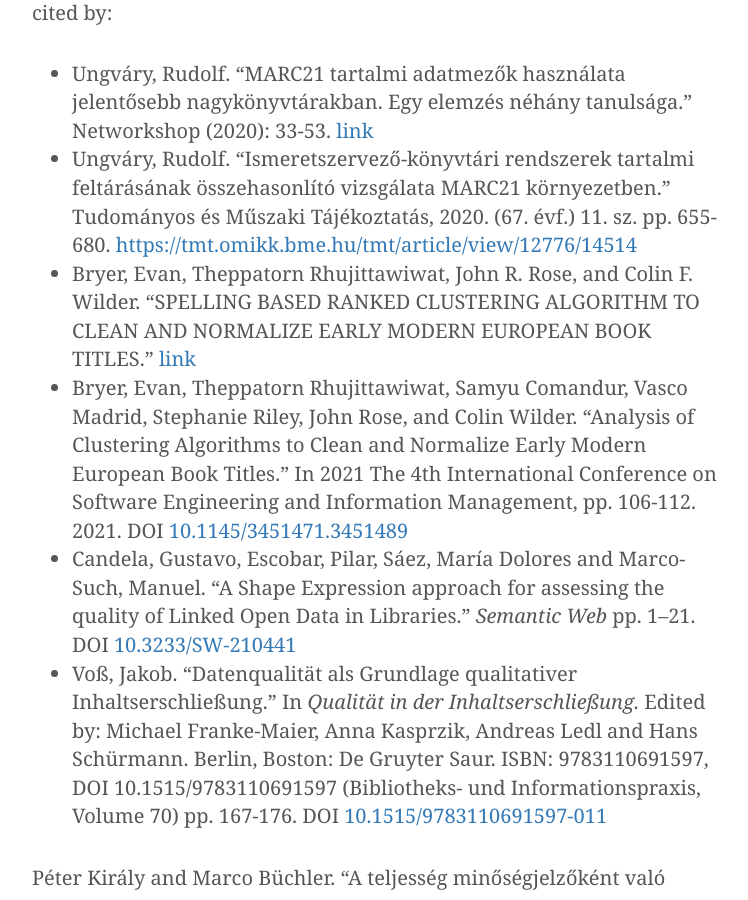
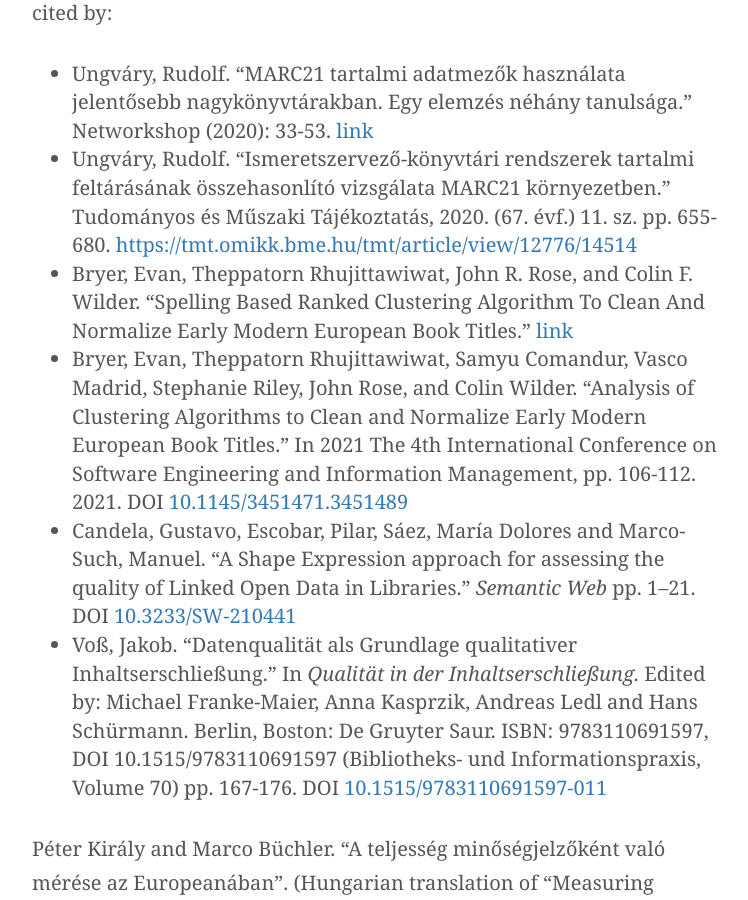
Before and after one commit to pkiraly/pkiraly.github.io, a Jekyll site: the page built from about.md, in a window 1280 px wide and 900 px high, scrolled down 7699 px. Shown: the whole window, without its empty margins (258-1006 px from the left). Built offline with Jekyll 4.4.1, drawn with Linux system fonts in a browser that asks for light colours; nearby versions of some CDN libraries; some web fonts are replaced; comment, search, counter and statistics services are not loaded.

Commit message:
adding citations

```diff
--- a/about.md
+++ b/about.md
@@ -95,7 +95,7 @@ Péter Király. “Validating 126 million MARC records”. In *DATeCH2019 Procee
 cited by:<br/>
  * Ungváry, Rudolf. "MARC21 tartalmi adatmezők használata jelentősebb nagykönyvtárakban. Egy elemzés néhány tanulsága." Networkshop (2020): 33-53. [link](http://real.mtak.hu/119192/1/ungvary.pdf)
  * Ungváry, Rudolf. "Ismeretszervező-könyvtári rendszerek tartalmi feltárásának összehasonlító vizsgálata MARC21 környezetben." Tudományos és Műszaki Tájékoztatás, 2020. (67. évf.) 11. sz. pp. 655-680. [https://tmt.omikk.bme.hu/tmt/article/view/12776/14514](https://tmt.omikk.bme.hu/tmt/article/view/12776/14514)
- * Bryer, Evan, Theppatorn Rhujittawiwat, John R. Rose, and Colin F. Wilder. "SPELLING BASED RANKED CLUSTERING ALGORITHM TO CLEAN AND NORMALIZE EARLY MODERN EUROPEAN BOOK TITLES." [link](https://www.ihci-conf.org/wp-content/uploads/2021/07/01_202107L013_Bryer.pdf)
+ * Bryer, Evan, Theppatorn Rhujittawiwat, John R. Rose, and Colin F. Wilder. "Spelling Based Ranked Clustering Algorithm To Clean And Normalize Early Modern European Book Titles." [link](https://www.ihci-conf.org/wp-content/uploads/2021/07/01_202107L013_Bryer.pdf)
  * Bryer, Evan, Theppatorn Rhujittawiwat, Samyu Comandur, Vasco Madrid, Stephanie Riley, John Rose, and Colin Wilder. "Analysis of Clustering Algorithms to Clean and Normalize Early Modern European Book Titles." In 2021 The 4th International Conference on Software Engineering and Information Management, pp. 106-112. 2021. DOI [10.1145/3451471.3451489](https://doi.org/10.1145/3451471.3451489)
  * Candela, Gustavo, Escobar, Pilar, Sáez, María Dolores and Marco-Such, Manuel. "A Shape Expression approach for assessing the quality of Linked Open Data in Libraries." _Semantic Web_ pp. 1--21. DOI [10.3233/SW-210441](https://doi.org/10.3233/SW-210441)
  * Voß, Jakob. "Datenqualität als Grundlage qualitativer Inhaltserschließung." In _Qualität in der Inhaltserschließung._ Edited by: Michael Franke-Maier, Anna Kasprzik, Andreas Ledl and Hans Schürmann. Berlin, Boston: De Gruyter Saur. ISBN: 9783110691597, DOI 10.1515/9783110691597 (Bibliotheks- und Informationspraxis, Volume 70) pp. 167-176. DOI [10.1515/9783110691597-011](https://doi.org/10.1515/9783110691597-010)
```
